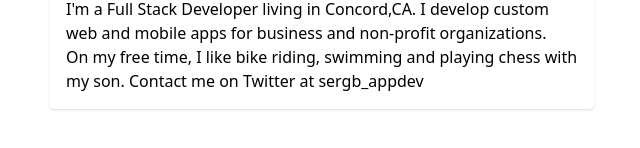
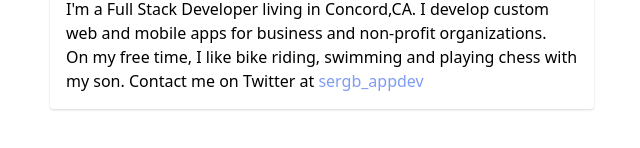
Before and after one commit to sdbeng/next-blog, a Next.js app: page / in a window 1280 px wide. Shown: the part 299-447 px from the top of the page, without its empty margins (318-958 px from the left). Built offline with nearby package versions, Linux system fonts and the light colour scheme.

Commit message:
chnage link color

```diff
--- a/pages/index.js
+++ b/pages/index.js
@@ -25,7 +25,7 @@ export default function Home({ allPostsData }) {
         <p className="text-purple-500">Hello, I'm Serg ⚽️</p>
         <p>I'm a Full Stack Developer living in Concord,CA. I develop custom web and mobile apps for business and non-profit organizations. </p>
         <p>On my free time, I like bike riding, swimming and playing chess with my son.
-        Contact me on Twitter at <span><a href="https://twitter.com/sergb_appdev">sergb_appdev</a></span> </p>
+        Contact me on Twitter at <span className="text-indigo-400" ><a href="https://twitter.com/sergb_appdev">sergb_appdev</a></span> </p>
 
       </section>
       <div>
```
